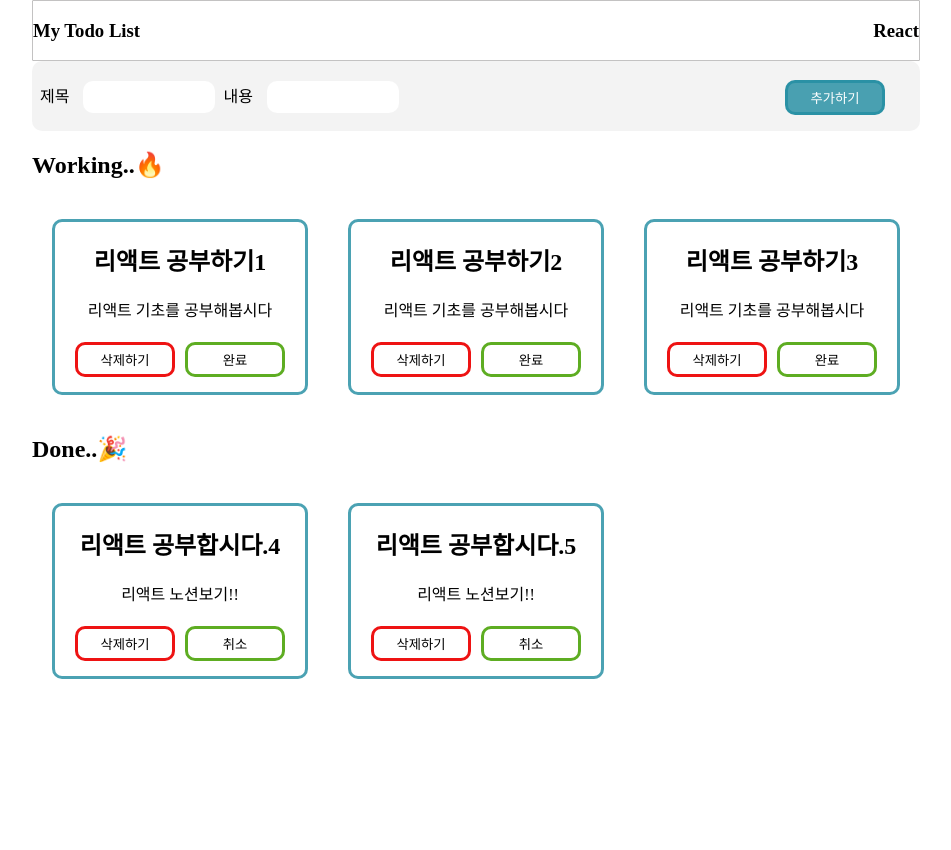
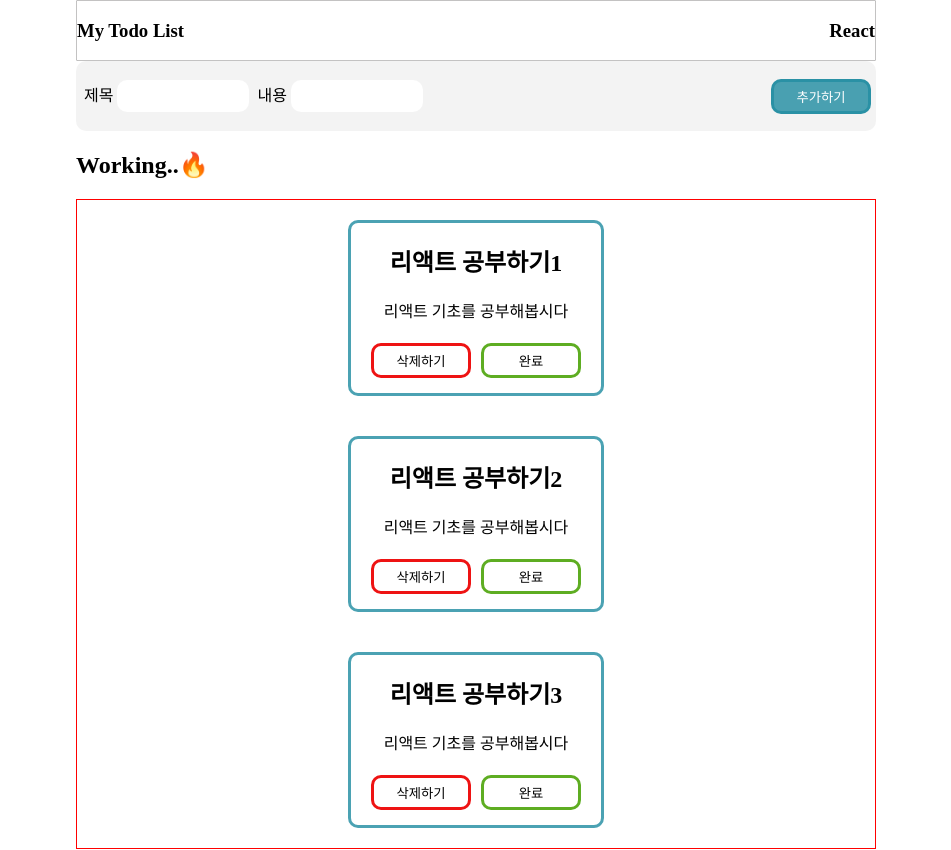
Before and after one commit to dpwl032/React, a React (Create React App) app: page / in a window 1280 px wide. Shown: the top 850 px of the page, without its empty margins (164-1115 px from the left). Before the commit the page ends 800 px from the top, so only its background shows below. Built offline with nearby package versions, Linux system fonts and the light colour scheme.

Commit message:
레이아웃 수정중

```diff
--- a/src/App.css
+++ b/src/App.css
@@ -2,6 +2,7 @@ body{
   all : unset;
 }
 
+/*헤더*/
 .todo-header{
   border : 1px solid rgba(77, 72, 72, 0.332);
   border-radius : 1px;
@@ -9,6 +10,8 @@ body{
   justify-content: space-between;
 
 }
+
+/*메인*/
 .content-wrap{
 width: 100%;
 height: 100%;
@@ -17,25 +20,18 @@ height: 100%;
   justify-content: center;
 }
 
-.cotents{
-  max-width: 1200px;
-  min-width: 800px;
-  align-items: center;
-  justify-content: center;
-}
-
+/*인풋창*/
 .input-wrap{
   max-width: 1200px;
   min-width: 800px;
   background-color: rgba(96, 91, 91, 0.074);
   border-radius: 10px;
-  min-width: 800px;
-  max-width: 1200px;
+  /* min-width: 800px;
+  max-width: 1200px; */
   height: 70px;
-}
-
-.input-wrap{
   display: flex;
+  justify-content: space-between;
+  align-items: center;
 
 }
 
@@ -44,23 +40,17 @@ height: 100%;
   height: 30px;
   width: 128px;
   border: none;
-  margin-left: 10px;
+  /* margin-left: 10px; */
 }
 
-.input-contents{
-  width: 50%;
-  margin-top: 20px;
-}
-
-.inputs-button{
-  width: 50%;
-  text-align: right;
-  margin-right: 30px;
-  margin-top: 14px;
-}
-
+/*todo card*/
 .todo-lists-css{
 display: flex;
+flex-wrap: wrap;
+border: 1px solid red;
+flex-direction: column;
+justify-content: center;
+align-items: center;
 }
 
 .todo-list-css{
@@ -72,6 +62,7 @@ display: flex;
   text-Align : center;
 }
 
+/*버튼*/
 .add-button{
   border-radius: 10px;
   height: 35px;
--- a/src/App.jsx
+++ b/src/App.jsx
@@ -76,7 +76,6 @@ function App() {
       changeDoneList.id = doneLists.length+1;
       changeDoneList.isDone = true;
 
-      console.log("w",changeDoneList);
 
       setDoneLists([...doneLists,changeDoneList]);
 
@@ -94,7 +93,6 @@ function App() {
       resultList.isDone = true;
 
       setTodoLists([...toDoLists, resultList]);
-      console.log("d",resultList);
 
       const chandDoneList = doneLists.filter((items)=>items.id !==id);
         setDoneLists(chandDoneList);
@@ -103,7 +101,7 @@ function App() {
   return (<div className='content-wrap'>
       <div className='contents'><Header>
 
-        <div className='input-wrap'>
+        <nav className='input-wrap'>
           <div className='input-contents'>
             &nbsp; 제목&nbsp;<input
                 value={title}
@@ -117,17 +115,24 @@ function App() {
               <button className="add-button" onClick={addTodoList}
                 >추가하기</button>
             </div>
-        </div>
 
-          <div><h2>Working..🔥</h2></div>
+
+
+
+
+        </nav>
+
+          <section><h2>Working..🔥</h2></section>
               <div className='todo-lists-css'>
+
                 {toDoLists.map(function (items){
-          return <DoLists toDoLists={toDoLists}
+          return <DoLists
+                          toDoLists={toDoLists}
                           items={items}
                           addDoneList={addDoneList}
                           removeToDoList={removeToDoList} />})}</div>
 
-          <div><h2>Done..🎉</h2></div>
+          <section><h2>Done..🎉</h2></section>
                 <div className='todo-lists-css'>
                 {doneLists.map(function (items){
           {/* onSubmit은 form 안에 있을 때만 사용 가능, onClick은 상관없음 */}
@@ -137,6 +142,7 @@ function App() {
                           removeDoneList={removeDoneList}/>})}</div>
               </Header>
             </div>
+
           </div>
 
         );
```
